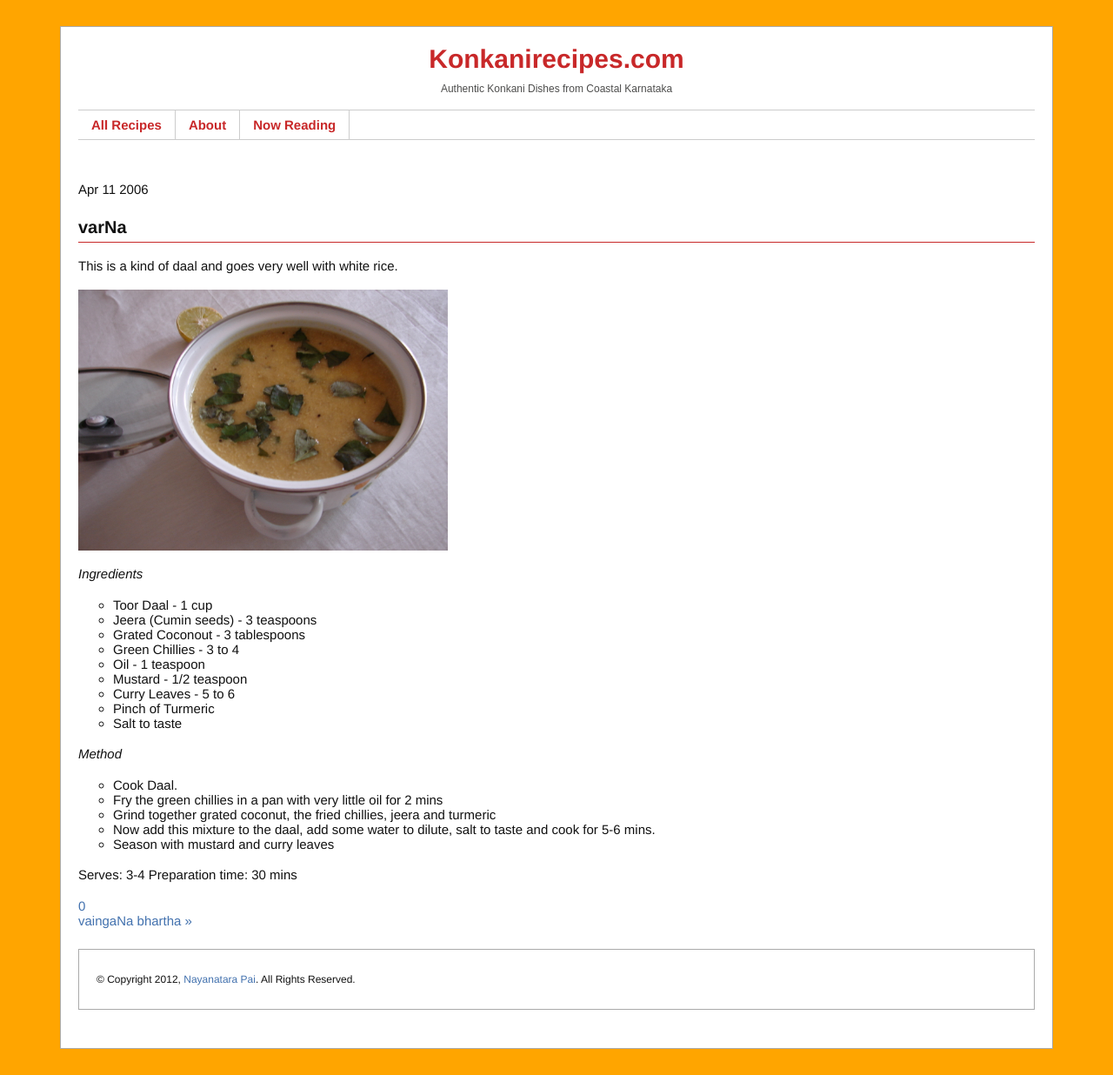
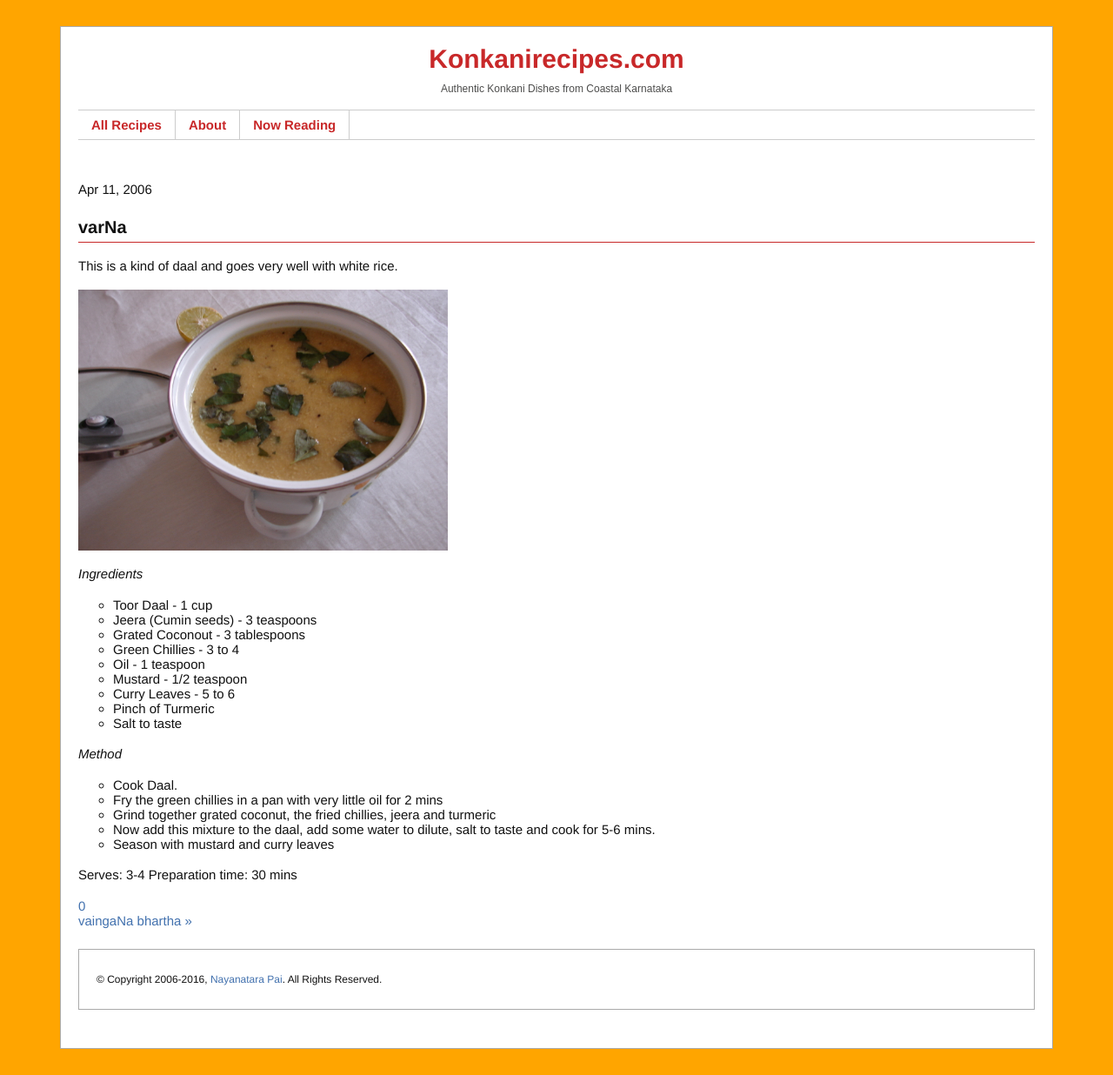
Before and after one commit to npai/npai.github.com, a Jekyll site: the page built from _posts/2006-04-11-varna.md, in a window 1280 px wide. Shown: the whole page at 87% size. Built offline with Jekyll 4.4.1, drawn with Linux system fonts in a browser that asks for light colours; some web fonts are replaced; comment, search, counter and statistics services are not loaded.

Commit message:
date formatting; update footer copyright

```diff
--- a/_includes/_footer.html
+++ b/_includes/_footer.html
@@ -1 +1 @@
-<p>&copy; Copyright 2012, <a href="/about/">Nayanatara Pai</a>. All Rights Reserved.</p>
+<p>&copy; Copyright 2006-2016, <a href="/about/">Nayanatara Pai</a>. All Rights Reserved.</p>
--- a/_includes/_post.html
+++ b/_includes/_post.html
@@ -1,5 +1,5 @@
 <p class="post-date">
-  {{ post.date | date:'%b %d %Y' | replace:'>0','>' }}
+  {{ post.date | date:'%b %d, %Y' | replace:'>0','>' }}
 </p>
 
 
```
